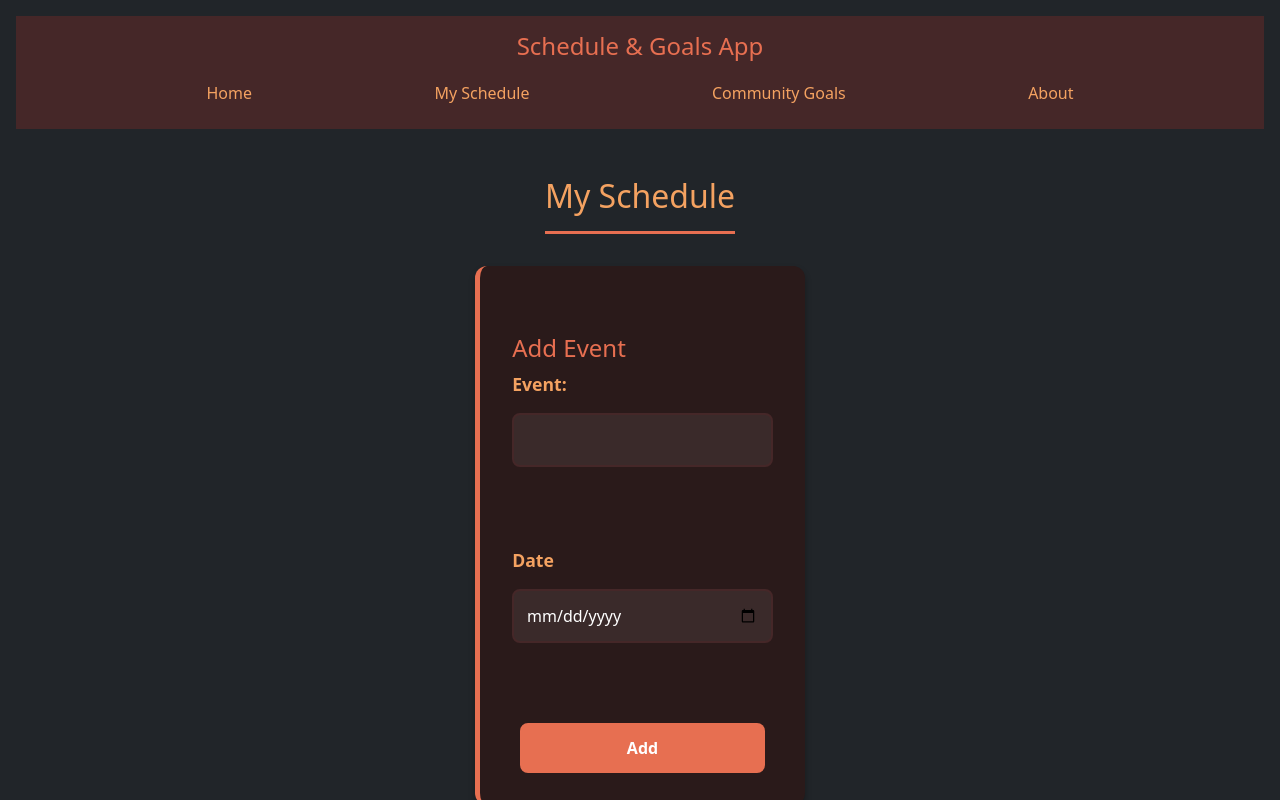
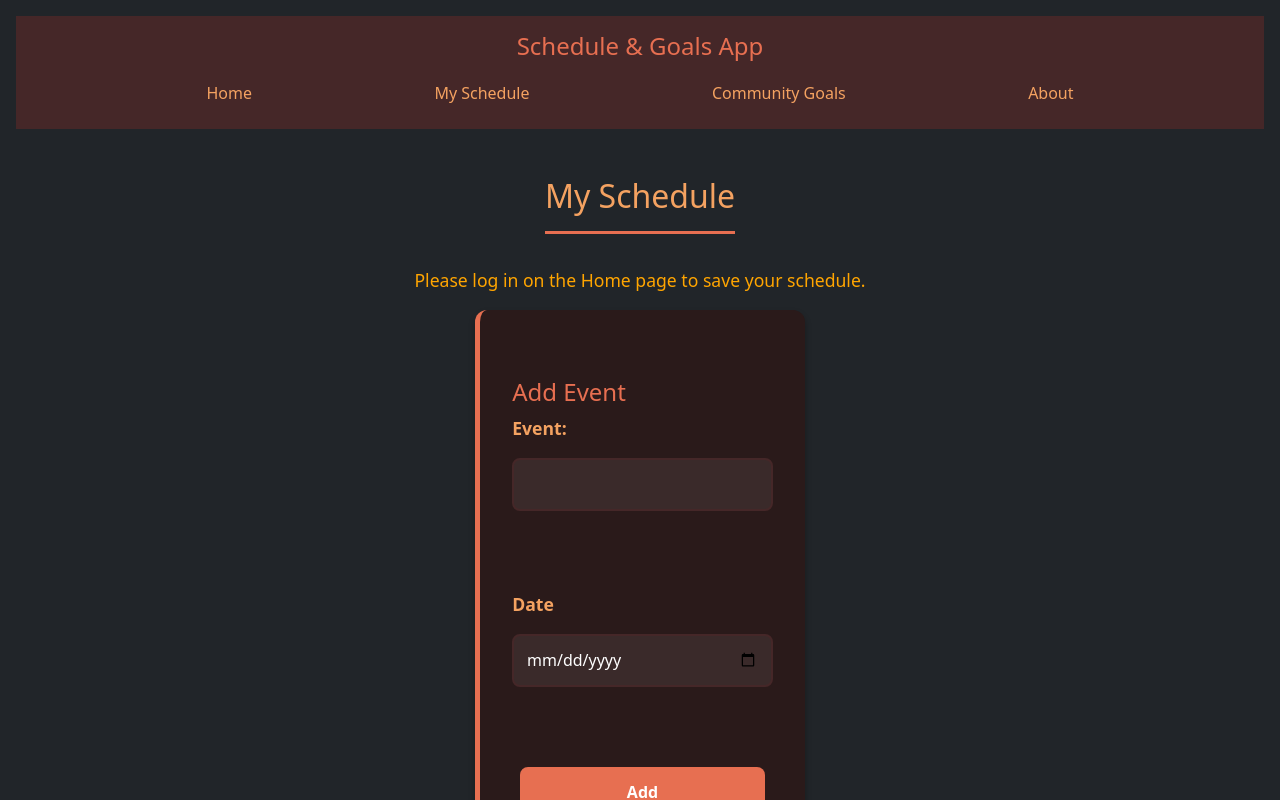
Before and after one commit to HaydenRS101/CS260, a React (Vite) app: page /schedule in a window 1280 px wide. Shown: the top 800 px of the page. Built offline with nearby package versions, Linux system fonts and the light colour scheme.

Commit message:
Fixed html first this time, made events come from server instead of local storage

```diff
--- a/src/schedule/schedule.jsx
+++ b/src/schedule/schedule.jsx
@@ -5,15 +5,10 @@ export function Schedule() {
   const [eventName, setEventName] = useState('');
   const [eventDate, setEventDate] = useState('');
 
-  //This is a list of events. We put it in local storage so that it
-  // survives a page refresh. The function inside useState() only runs once when the cite loads
-  const [events, setEvents] = useState(() => {
-    const saved = localStorage.getItem('scheduleEvents');
-    //If theres saved data we parse and use it
-    //Otherwise start with an empty array.
-    return saved ? JSON.parse(saved) : [];
-  });
-
+  //events now come from the server instead of local storage
+  const [events, setEvents] = useState([]);
+  //tracks if user is logged in
+  const [isLoggedIn, setIsLoggedIn] = useState(false);
 
   useEffect(() => {
     localStorage.setItem('scheduleEvents', JSON.stringify(events));
@@ -45,10 +40,17 @@ export function Schedule() {
   }
 
 
-  return (
+   return (
     <main>
       <h2>My Schedule</h2>
       <br />
+
+      {!isLoggedIn && (
+        <p style={{ color: 'orange' }}>
+          Please log in on the Home page to save your schedule.
+        </p>
+      )}
+
       <section>
         <h3>Add Event</h3>
         <form onSubmit={handleAddEvent}>
```
